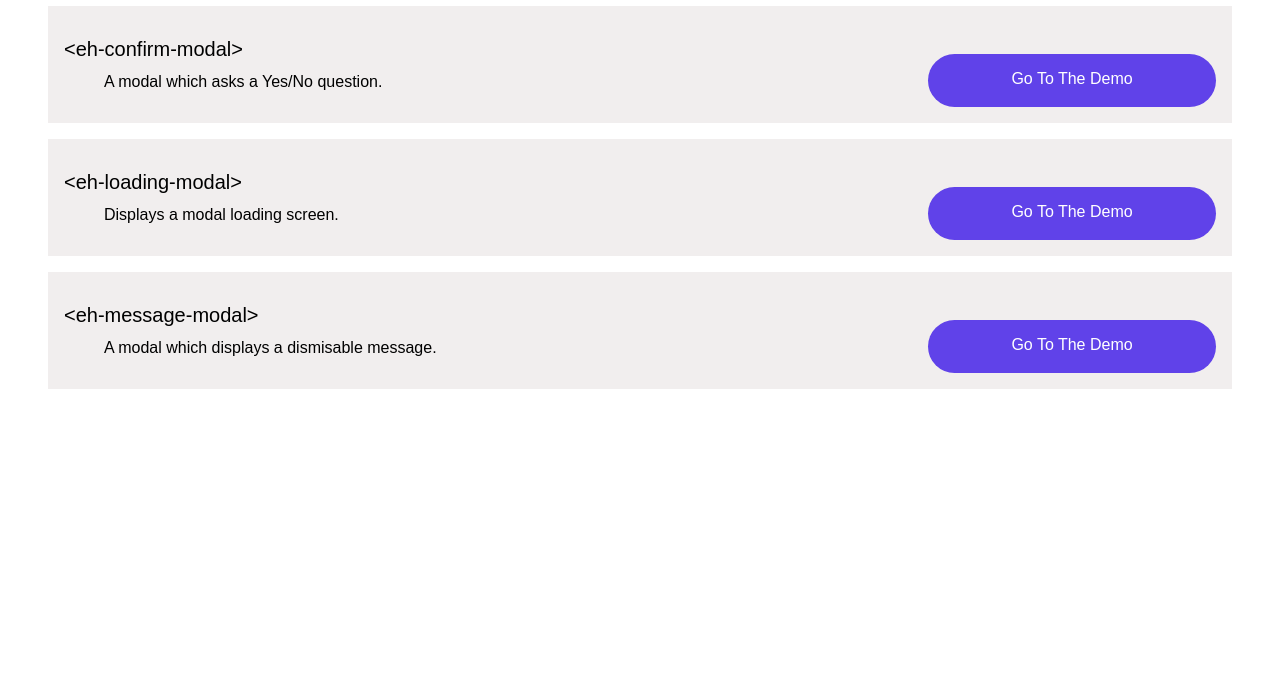
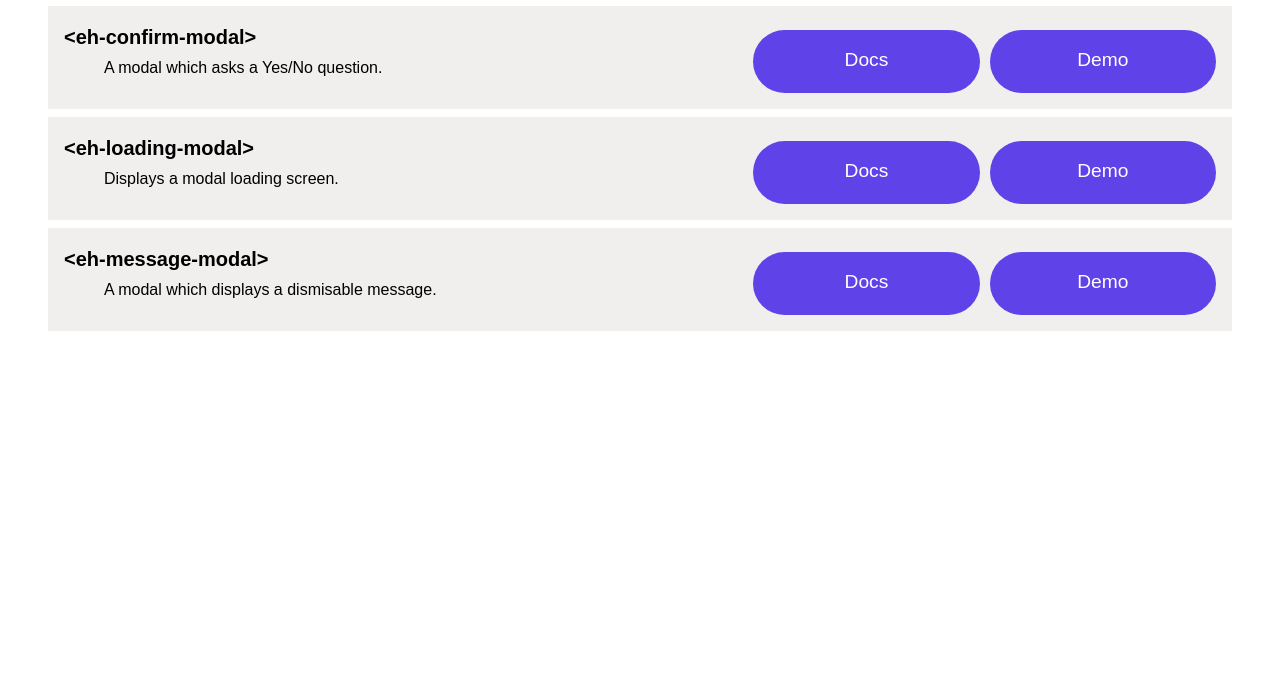
Before and after one commit to tdesposito/EH-WebComponents, a website: page docs/index.html in a window 1280 px wide. Shown: the part 100-800 px from the top of the page. Drawn offline with Linux system fonts and the light colour scheme.

Commit message:
update docs

```diff
--- a/docs/demo/demo.css
+++ b/docs/demo/demo.css
@@ -11,9 +11,10 @@ body {
 article {
   background-color: var(--block-bg);
   display: grid;
-  grid-template-columns: 3fr 1fr;
-  margin-bottom: 1rem;
-  padding: 1rem;
+  grid-template-columns: 3fr 1fr 1fr;
+  grid-column-gap: 10px;
+  margin-bottom: 0.5em;
+  padding: 0.25em 1em 1em 1em;
   text-align: left;
 }
 
@@ -22,14 +23,15 @@ article dl {
 }
 article dt {
   font-size: 1.25em;
-  padding-bottom: .75rem;
+  font-weight: bolder;
+  padding-bottom: 0.5em;
 }
 article a {
   background: rgb(var(--button-rgb));
   border-radius: 2em;
   color: white;
-  grid-column: 2;
-  margin-top: 2em;
+  font-size: larger;
+  margin-top: 1em;
   padding: 1em;
   text-align: center;
   text-decoration: none;
--- a/docs/index.html
+++ b/docs/index.html
@@ -3,12 +3,12 @@
   <head>
     <meta charset="utf-8">
     <meta name="viewport" content="width=device-width, initial-scale=1">
-    <title>EH-WebComponents Demo Page</title>
+    <title>EH-WebComponents</title>
     <link rel="stylesheet" href="demo/demo.css">
   </head>
   <body>
     <header>
-      <h1>EH-WebComponents Demos</h1>
+      <h1>EH-WebComponents</h1>
     </header>
     <main>
       <article>
@@ -18,7 +18,8 @@
             A modal which asks a Yes/No question.
           </dd>
         </dl>
-        <a href="demo/confirm-modal.html">Go To The Demo</a>
+        <a href="./confirm-modal.html">Docs</a>
+        <a href="demo/confirm-modal.html">Demo</a>
       </article>
       <article>
         <dl>
@@ -27,7 +28,8 @@
             Displays a modal loading screen.
           </dd>
         </dl>
-        <a href="demo/loading-modal.html">Go To The Demo</a>
+        <a href="./loading-modal.html">Docs</a>
+        <a href="demo/loading-modal.html">Demo</a>
       </article>
       <article>
         <dl>
@@ -36,7 +38,8 @@
             A modal which displays a dismisable message.
           </dd>
         </dl>
-        <a href="demo/message-modal.html">Go To The Demo</a>
+        <a href="./message-modal.html">Docs</a>
+        <a href="demo/message-modal.html">Demo</a>
       </article>
     </main>
   </body>
```
